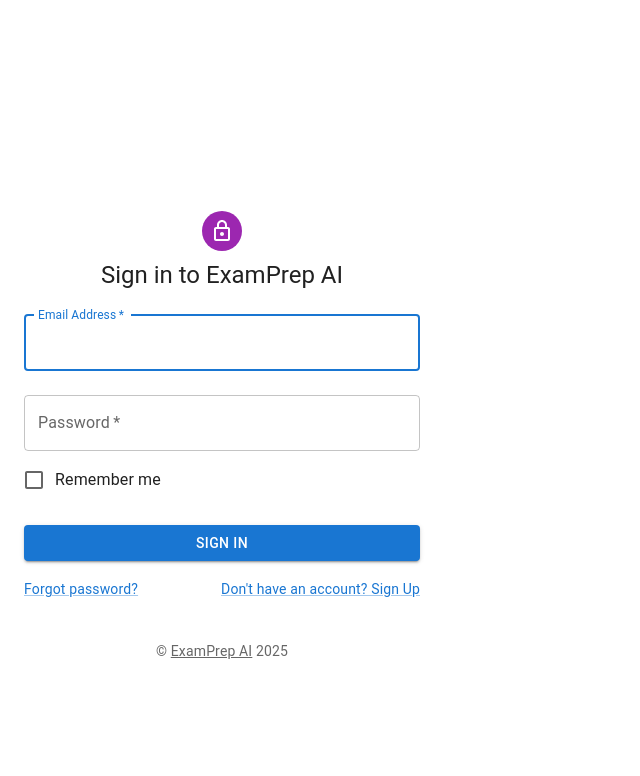
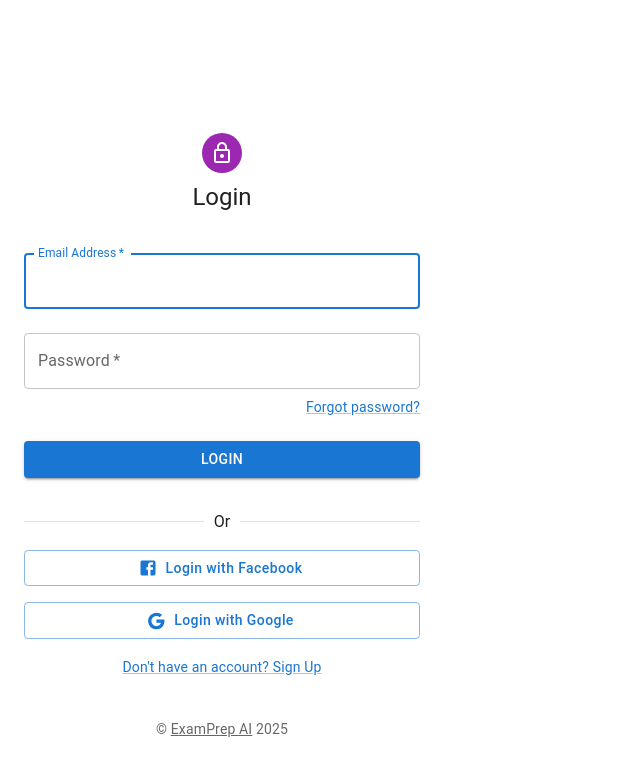
Before and after one commit to SamiduSamarasinghe/HND_FINAL_PRO_AI-MODEL, a React (Vite) app in the folder edugenai-ui/: page / in a window 1280 px wide. Shown: the top 776 px of the page, without its empty margins (0-640 px from the left). Built offline with nearby package versions, Linux system fonts and the light colour scheme.

Commit message:
update role & login
fixed issues having in role & update login little bit.

```diff
--- a/edugenai-ui/src/pages/Login.jsx
+++ b/edugenai-ui/src/pages/Login.jsx
@@ -10,11 +10,12 @@ import {
     Paper,
     Avatar,
     CssBaseline,
-    FormControlLabel,
-    Checkbox,
-    Grid
+    Divider,
+    Stack
 } from '@mui/material';
 import LockOutlinedIcon from '@mui/icons-material/LockOutlined';
+import GoogleIcon from '@mui/icons-material/Google';
+import FacebookIcon from '@mui/icons-material/Facebook';
 import { createTheme, ThemeProvider } from '@mui/material/styles';
 
 const defaultTheme = createTheme();
@@ -22,14 +23,17 @@ const defaultTheme = createTheme();
 const Login = () => {
     const [email, setEmail] = useState('');
     const [password, setPassword] = useState('');
-    const [rememberMe, setRememberMe] = useState(false);
+    const [isLogin, setIsLogin] = useState(true); // Toggle between login/signup
+    const [confirmPassword, setConfirmPassword] = useState('');
     const navigate = useNavigate();
 
     const handleSubmit = (e) => {
         e.preventDefault();
-        // Authentication logic would go here
-        console.log('Login submitted:', { email, password, rememberMe });
-        // For demo purposes, navigate to role selection after login
+        if (!isLogin && password !== confirmPassword) {
+            alert("Passwords don't match!");
+            return;
+        }
+        console.log(isLogin ? 'Login submitted:' : 'Signup submitted:', { email, password });
         navigate('/select-role');
     };
 
@@ -49,9 +53,9 @@ const Login = () => {
                         <LockOutlinedIcon />
                     </Avatar>
                     <Typography component="h1" variant="h5">
-                        Sign in to ExamPrep AI
+                        {isLogin ? 'Login' : 'Sign Up'}
                     </Typography>
-                    <Box component="form" onSubmit={handleSubmit} noValidate sx={{ mt: 1 }}>
+                    <Box component="form" onSubmit={handleSubmit} noValidate sx={{ mt: 3, width: '100%' }}>
                         <TextField
                             margin="normal"
                             required
@@ -72,41 +76,70 @@ const Login = () => {
                             label="Password"
                             type="password"
                             id="password"
-                            autoComplete="current-password"
+                            autoComplete={isLogin ? "current-password" : "new-password"}
                             value={password}
                             onChange={(e) => setPassword(e.target.value)}
                         />
-                        <FormControlLabel
-                            control={
-                                <Checkbox
-                                    value="remember"
-                                    color="primary"
-                                    checked={rememberMe}
-                                    onChange={(e) => setRememberMe(e.target.checked)}
-                                />
-                            }
-                            label="Remember me"
-                        />
+                        {!isLogin && (
+                            <TextField
+                                margin="normal"
+                                required
+                                fullWidth
+                                name="confirmPassword"
+                                label="Confirm Password"
+                                type="password"
+                                id="confirmPassword"
+                                autoComplete="new-password"
+                                value={confirmPassword}
+                                onChange={(e) => setConfirmPassword(e.target.value)}
+                            />
+                        )}
+                        {isLogin && (
+                            <Box sx={{ display: 'flex', justifyContent: 'flex-end', width: '100%' }}>
+                                <Link href="#" variant="body2">
+                                    Forgot password?
+                                </Link>
+                            </Box>
+                        )}
                         <Button
                             type="submit"
                             fullWidth
                             variant="contained"
                             sx={{ mt: 3, mb: 2 }}
                         >
-                            Sign In
+                            {isLogin ? 'Login' : 'Sign Up'}
                         </Button>
-                        <Grid container>
-                            <Grid item xs>
-                                <Link href="#" variant="body2">
-                                    Forgot password?
-                                </Link>
-                            </Grid>
-                            <Grid item>
-                                <Link href="#" variant="body2">
-                                    {"Don't have an account? Sign Up"}
-                                </Link>
-                            </Grid>
-                        </Grid>
+                        <Divider sx={{ my: 2 }}>Or</Divider>
+                        <Stack spacing={2}>
+                            <Button
+                                fullWidth
+                                variant="outlined"
+                                startIcon={<FacebookIcon />}
+                                sx={{ textTransform: 'none' }}
+                            >
+                                Login with Facebook
+                            </Button>
+                            <Button
+                                fullWidth
+                                variant="outlined"
+                                startIcon={<GoogleIcon />}
+                                sx={{ textTransform: 'none' }}
+                            >
+                                Login with Google
+                            </Button>
+                        </Stack>
+                        <Box sx={{ textAlign: 'center', mt: 2 }}>
+                            <Link
+                                href="#"
+                                variant="body2"
+                                onClick={(e) => {
+                                    e.preventDefault();
+                                    setIsLogin(!isLogin);
+                                }}
+                            >
+                                {isLogin ? "Don't have an account? Sign Up" : "Already have an account? Login"}
+                            </Link>
+                        </Box>
                     </Box>
                 </Box>
                 <Box sx={{ mt: 5 }}>
--- a/edugenai-ui/src/pages/RoleSelection.jsx
+++ b/edugenai-ui/src/pages/RoleSelection.jsx
@@ -2,11 +2,13 @@ import React from 'react';
 import { Box, Button, Typography, Container, useTheme } from '@mui/material';
 import MenuBookIcon from '@mui/icons-material/MenuBook';
 import SchoolIcon from '@mui/icons-material/School';
-import { useNavigate } from 'react-router-dom'; // Add this import
+import { useNavigate } from 'react-router-dom';
+import backgroundImage from '../assets/pngtree-d-render-of-student-workspace-with-laptop-and-stationery-on-wooden-picture-image_5828445.jpg';
 
 const RoleSelection = () => {
     const theme = useTheme();
-    const navigate = useNavigate(); // Add this hook
+    const navigate = useNavigate();
+    // Add this hook
 
     // Add click handlers
     const handleStudentClick = () => {
@@ -26,7 +28,7 @@ const RoleSelection = () => {
             bgcolor: '#f8f9fa',
             p: 2,
 
-            backkgroundImage: 'url(pngtree-online-education-3d-render-of-a-computer-on-a-wooden-table-image_3792188.jpg)',
+            backgroundImage: `url(${backgroundImage})`,
             backgroundSize: 'cover',
             backgroundPosition: 'center',
             backgroundRepeat: 'no-repeat',
@@ -39,7 +41,6 @@ const RoleSelection = () => {
                 left: 0,
                 right: 0,
                 bottom: 0,
-                backgroundColor: 'rgba(255, 255, 255, 0.7)', // White overlay with 70% opacity
                 zIndex: 0
             }
         }}>
```
Also changed, not shown: edugenai-ui/src/assets/pngtree-d-render-of-student-workspace-with-laptop-and-stationery-on-wooden-picture-image_5828445.jpg (added), edugenai-ui/src/assets/pngtree-home-based-e-learning-and-online-education-in-a-3d-illustration-picture-image_7253729.jpg (added).
